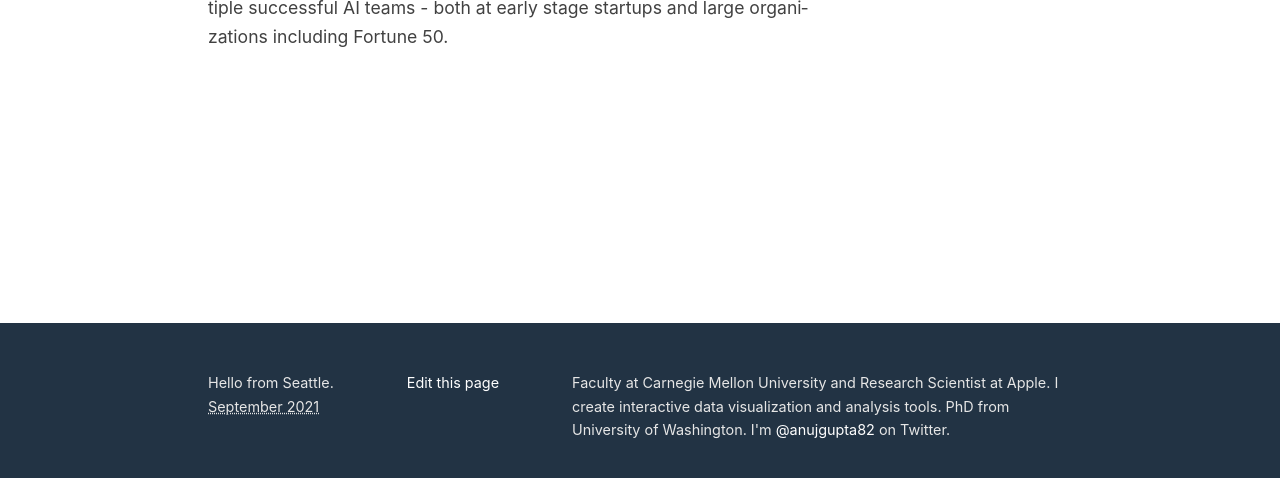
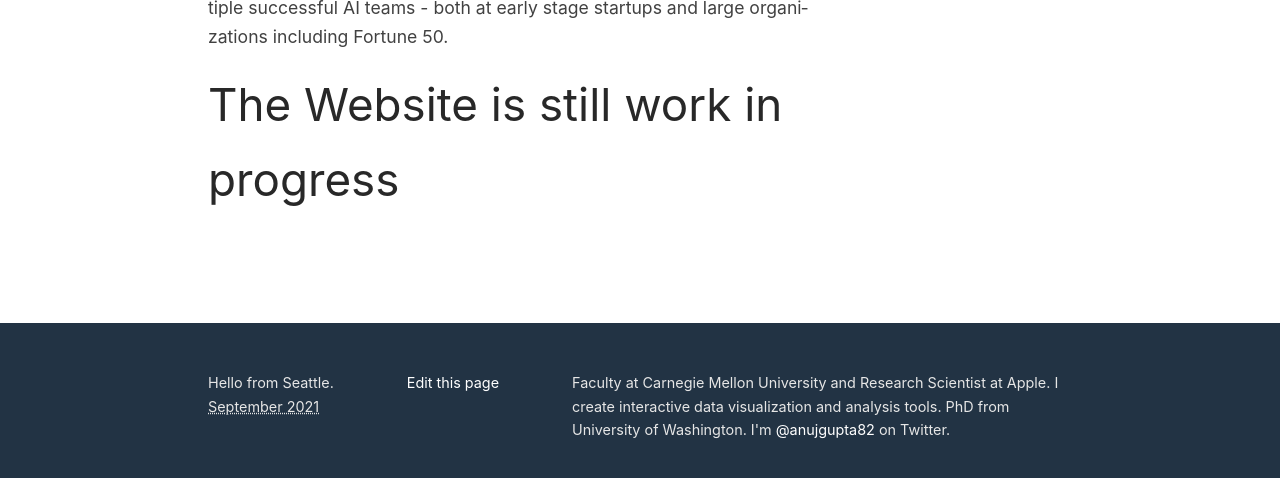
Before and after one commit to domoritz/domoritz.github.io, a Jekyll site: the page built from index.md, in a window 1280 px wide, cut to the strip 410-888 px from the top of the page. Built offline with Jekyll 4.4.1, drawn with Linux system fonts in a browser that asks for light colours.

```diff
--- a/index.md
+++ b/index.md
@@ -15,6 +15,7 @@
 I have over 10+ yrs of experience working in AI in various roles. During last 6 years of my career, as a senior leader I have incubated and led mutiple successful AI teams - both at early stage startups and large organizations including Fortune 50.
 
 
+# The Website is still work in progress
 
 <!---
 I'm faculty at the [Human-Computer Interaction Institute](https://hcii.cmu.edu/) at [Carnegie Mellon University](https://www.cmu.edu/) and an ML researcher at [Apple](https://www.apple.com/) <i class="fab fa-apple"></i>. I design and build interactive systems for visualization and analysis. At CMU, I co-lead the [Data Interaction Group](https://dig.cmu.edu/).
```
